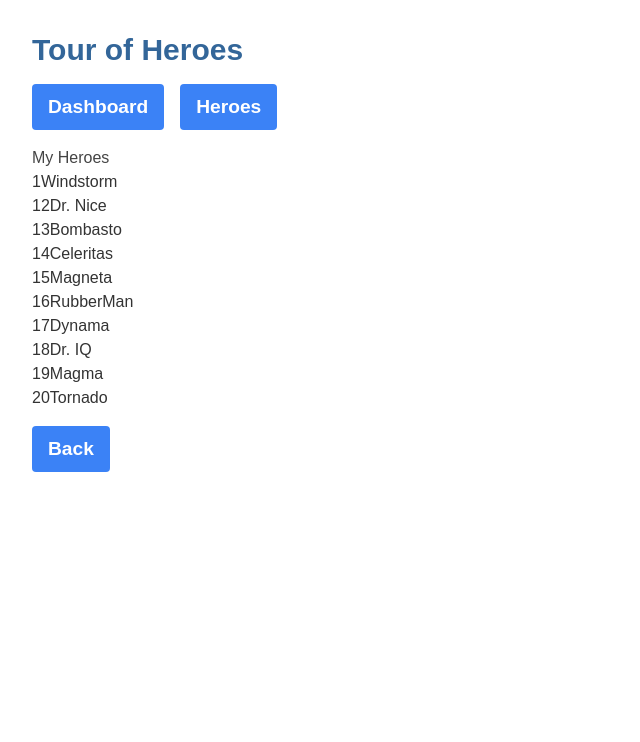
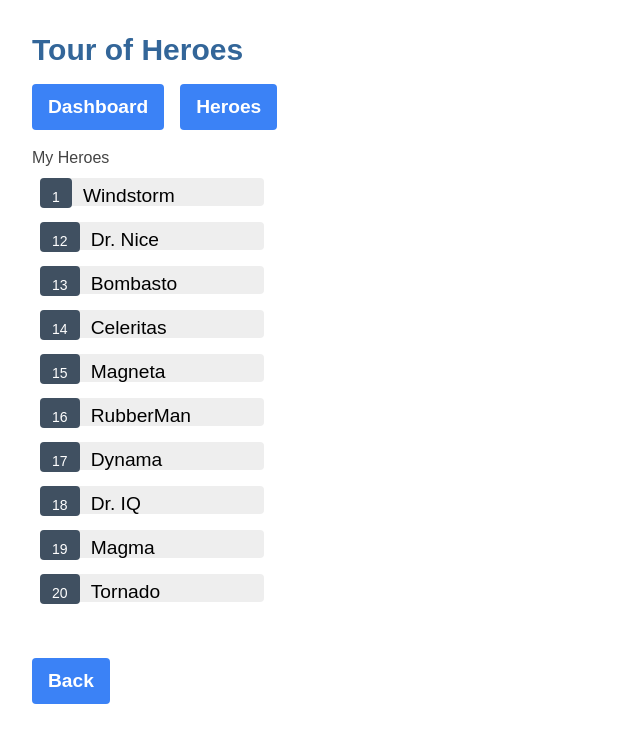
Before and after one commit to ravi-tomato/tour-of-heroes, an Angular app: page /heroes in a window 1280 px wide. Shown: the top 742 px of the page, without its empty margins (0-640 px from the left). Built offline with nearby package versions, Linux system fonts and the light colour scheme.

Commit message:
feat: create hero component styling base

```diff
--- a/src/app/heroes/heroes.component.css
+++ b/src/app/heroes/heroes.component.css
@@ -0,0 +1,39 @@
+.heroes {
+    @apply mt-0 mb-[2em] mx-0 list-none p-0 w-[15em]
+}
+
+.heroes li {
+    @apply flex
+}
+
+.heroes button {
+    @apply flex flex-1 items-stretch h-7 cursor-pointer relative left-0 bg-[#EEE] m-2 p-0 rounded
+}
+
+.heroes button:hover {
+    @apply bg-[#525252]
+}
+
+.heroes button:active {
+    @apply bg-[#525252] text-white;
+}
+
+.heroes button.selected {
+    @apply bg-black text-white;
+}
+
+.heroes button.selected:hover {
+    @apply bg-[#505050];
+}
+
+.heroes button.selected:active {
+    @apply bg-black text-white;
+}
+
+.heroes .badge {
+    @apply inline-block text-white text-sm py-3 px-3 pb-1 bg-[#405061] leading-[1em] mr-[0.8em] rounded;
+}
+
+.heroes .name {
+    @apply self-center;
+}
--- a/src/app/heroes/heroes.component.html
+++ b/src/app/heroes/heroes.component.html
@@ -1,11 +1,13 @@
 <h2>My Heroes</h2>
 
-<ul *ngFor="let hero of heroes; index as i">
-    <li>
-        <a routerLink="/hero-details">
-            <span>{{ hero.id }}</span>
-            <span>{{ hero.name }}</span>
-        </a>
+<ul class="heroes">
+    <li *ngFor="let hero of heroes">
+        <button>
+            <a routerLink="/hero-details">
+                <span class="badge">{{ hero.id }}</span>
+                <span class="name">{{ hero.name }}</span>
+            </a>
+        </button>
     </li>
 </ul>
 
```
